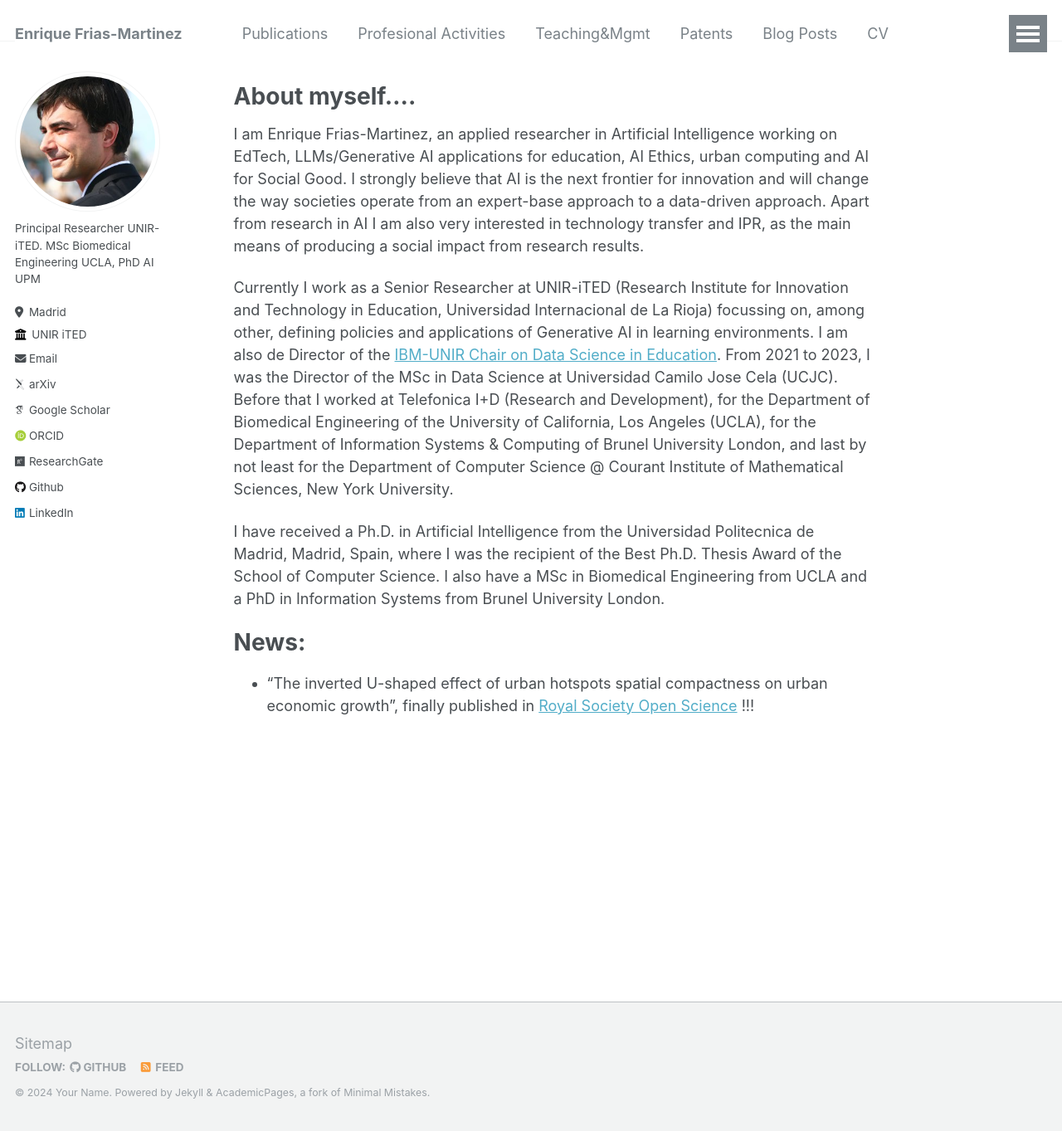
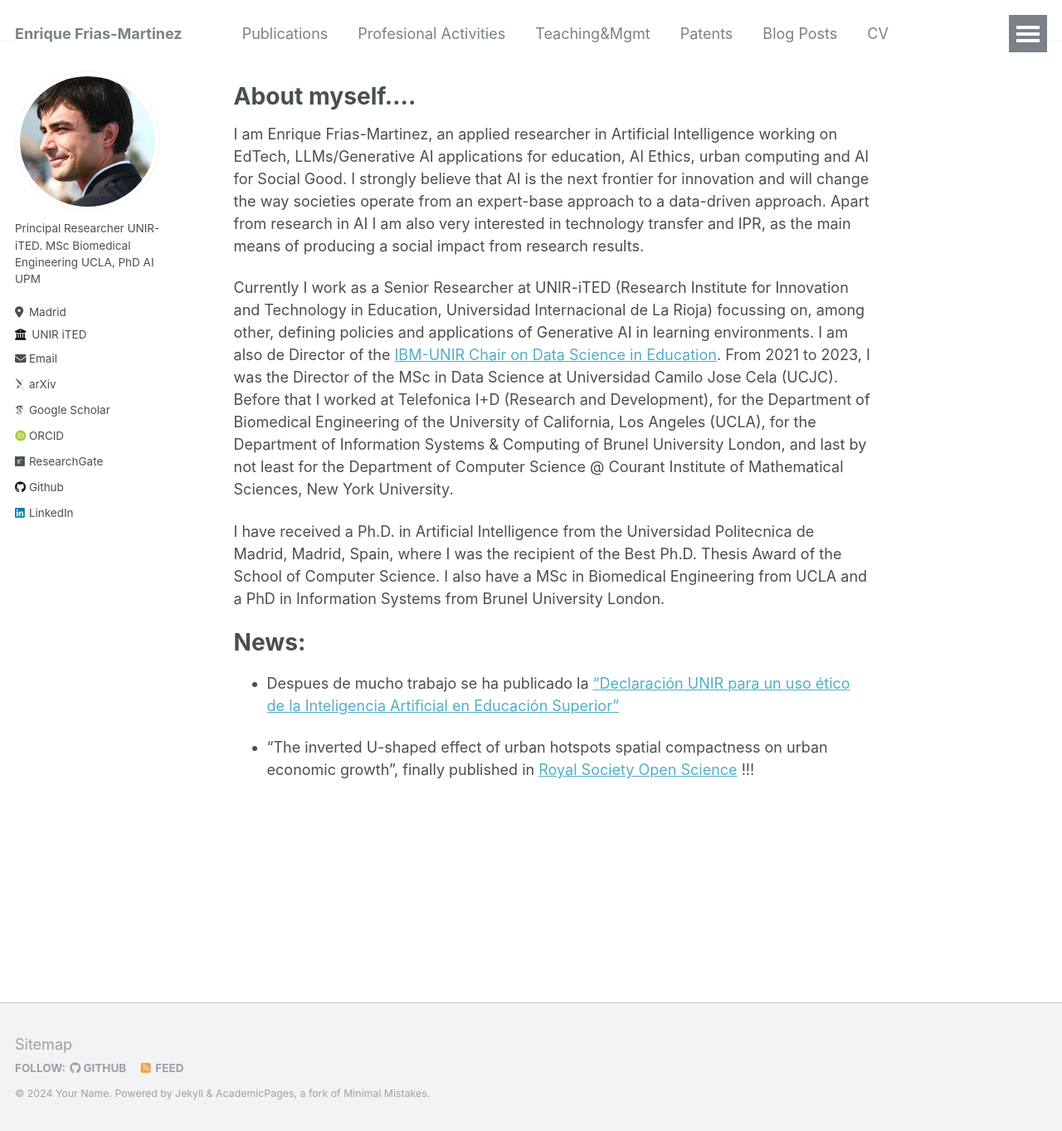
Before and after one commit to ENriqueFRiasM/enriquefriasm.github.io, a Jekyll site: the page built from _pages/about.md, in a window 1280 px wide and 1363 px high. Shown: the whole window at 83% size. Built offline with Jekyll 4.4.1, drawn with Linux system fonts in a browser that asks for light colours; some web fonts are replaced.

Commit message:
Update about.md

```diff
--- a/_pages/about.md
+++ b/_pages/about.md
@@ -15,4 +15,6 @@ I have received a Ph.D. in Artificial Intelligence from the Universidad Politecn
 
 # ﻿News:
 
-- "The inverted U-shaped effect of urban hotspots spatial compactness on urban economic growth﻿", finally published in [Royal Society Open Science](https://royalsocietypublishing.org/doi/10.1098/rsos.181640) !!!
+-  Despues de mucho trabajo se ha publicado la [“Declaración UNIR para un uso ético de la Inteligencia Artificial en Educación Superior”](https://www.unir.net/wp-content/uploads/2024/02/Declaracion-UNIR-para-un-uso-etico-de-la-IA-en-Educacion-Superior.pdf)
+
+-   "The inverted U-shaped effect of urban hotspots spatial compactness on urban economic growth﻿", finally published in [Royal Society Open Science](https://royalsocietypublishing.org/doi/10.1098/rsos.181640) !!!
```
